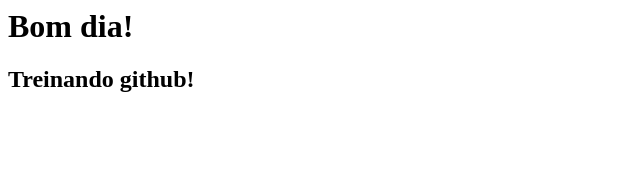
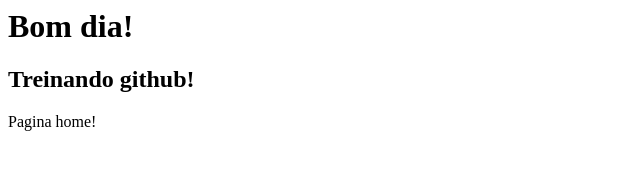
Before and after one commit to GabrielChavesMendes/treino_github, a plain HTML site: page index.html in a window 1280 px wide. Shown: the whole page, without its empty margins (0-640 px from the left). Drawn offline with Linux system fonts and the light colour scheme.

Commit message:
Criando novas funcionalidades

```diff
--- a/index.html
+++ b/index.html
@@ -1,2 +1,3 @@
 <h1>Bom dia!</h1>
 <h2>Treinando github!</h2>
+<p>Pagina home!</p>
```
Also changed, not shown: Gabriel.txt, a.txt (added).
